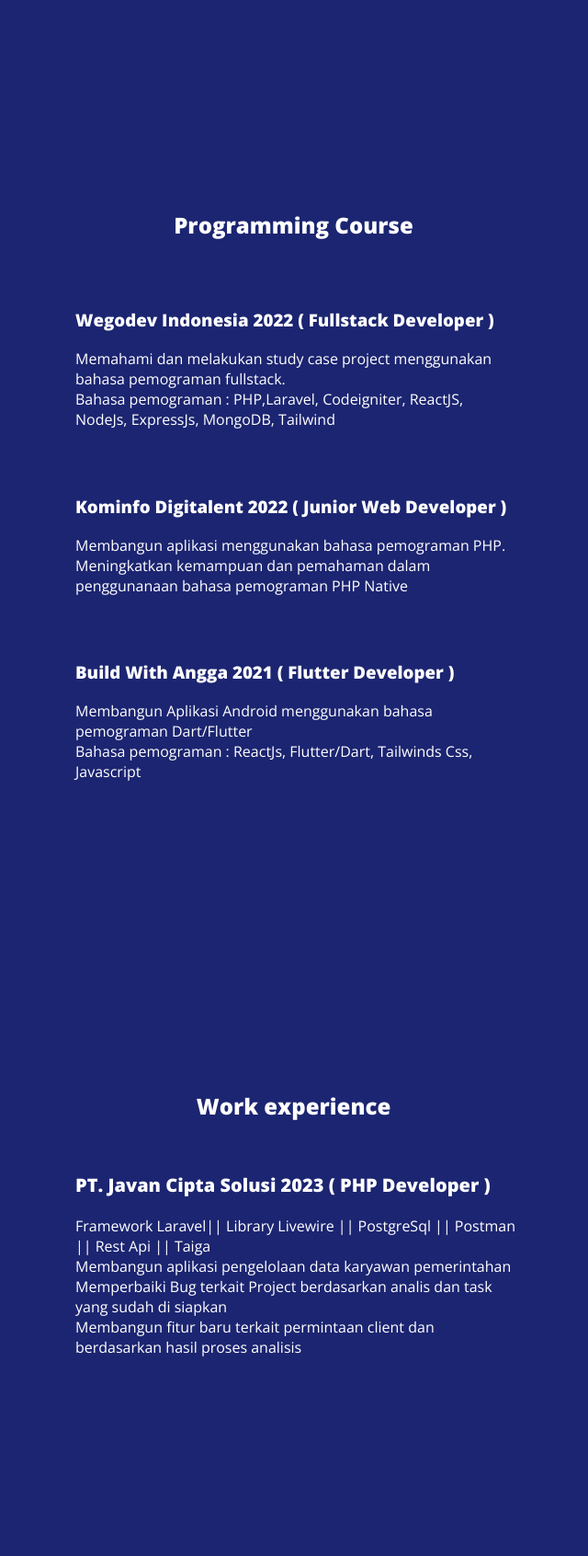
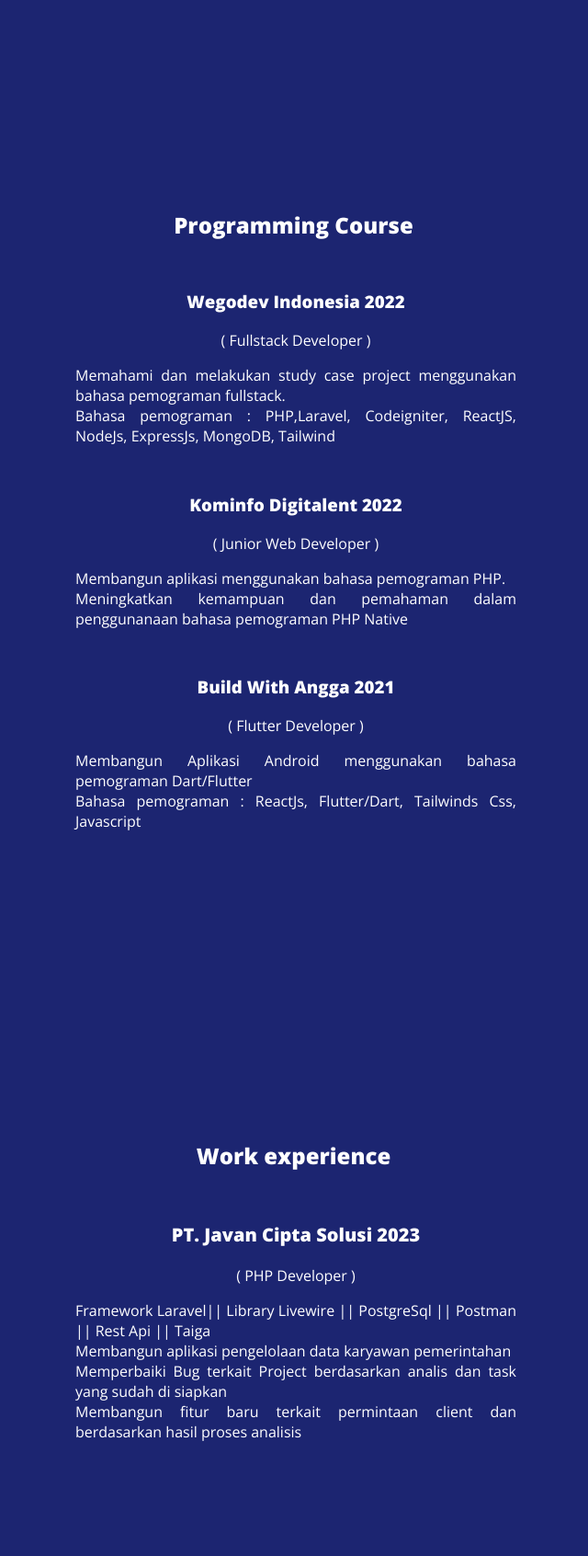
Before and after one commit to Farhannovaal/farhannovaal, a PHP site: page / in a window 1280 px wide. Shown: the part 2280-3972 px from the top of the page at 92% size, without its empty margins (346-986 px from the left). Run offline with PHP 8.4, Linux system fonts and the light colour scheme; some libraries are stand-ins or nearby versions.

Commit message:
Update Terbaru

```diff
--- a/css/edit.css
+++ b/css/edit.css
@@ -303,6 +303,7 @@
   display: flex;
   flex-direction: column;
   gap: 30px;
+  text-align: justify;
 }
 
 .download a {
@@ -477,7 +478,7 @@
 .experienceWork {
   display: flex;
   flex-flow: column wrap;
-  text-align: left;
+  text-align: justify;
   width: 520px;
 }
 
@@ -486,16 +487,15 @@
   flex-flow: column wrap;
   /* justify-content: center; */
   /* align-items: center; */
-  text-align: left;
+  text-align: justify;
   margin: 0;
   padding: 0;
-  gap: 20px;
   list-style: none;
   width: 520px;
 }
 
 .course h3 {
-  text-align: left;
+  text-align: center;
 }
 
 #experience h2 {
@@ -505,7 +505,7 @@
 }
 
 .experienceWork ul h3 {
-  text-align: left;
+  text-align: center;
   font-size: 20px;
 }
 
@@ -699,7 +699,7 @@
     flex-direction: column;
     justify-content: center;
     align-items: center;
-    text-align: left;
+    text-align: align;
     margin: 0;
     padding: 30px;
     gap: 20px;
--- a/index.html
+++ b/index.html
@@ -248,17 +248,20 @@
         <div class="course">
             <h2> Programming Course </h2>
             <ul>
-                <h3> Wegodev Indonesia 2022 ( Fullstack Developer )</h3>
+                <h3> Wegodev Indonesia 2022 </h3>
+                <p style="text-align: center;"> ( Fullstack Developer )</p>
                 <li> Memahami dan melakukan study case project menggunakan bahasa pemograman fullstack. </li>
                 <li> Bahasa pemograman : PHP,Laravel, Codeigniter, ReactJS, NodeJs, ExpressJs, MongoDB, Tailwind</li>
             </ul>
             <ul>
-                <h3> Kominfo Digitalent 2022 ( Junior Web Developer )</h3>
+                <h3> Kominfo Digitalent 2022 </h3>
+                <p style="text-align: center;"> ( Junior Web Developer ) </p>
                 <li> Membangun aplikasi menggunakan bahasa pemograman PHP. </li>
                 <li> Meningkatkan kemampuan dan pemahaman dalam penggunanaan bahasa pemograman PHP Native </li>
             </ul>
             <ul>
-                <h3> Build With Angga 2021 ( Flutter Developer  )</h3>
+                <h3> Build With Angga 2021 </h3>
+                <p style="text-align: center;"> ( Flutter Developer  ) </p>
                 <li> Membangun Aplikasi Android menggunakan bahasa pemograman Dart/Flutter </li>
                 <li> Bahasa pemograman : ReactJs, Flutter/Dart, Tailwinds Css, Javascript </li>
             </ul>
@@ -267,7 +270,8 @@
         <div class="experienceWork">
             <h2> Work experience </h2>
             <ul>
-                <h3> PT. Javan Cipta Solusi 2023 ( PHP Developer ) </h3>
+                <h3> PT. Javan Cipta Solusi 2023</h3>
+                    <p style="text-align: center;"> ( PHP Developer ) </p>
                     <li> Framework Laravel|| Library Livewire || PostgreSql || Postman || Rest Api || Taiga </li>
                         <li> Membangun aplikasi pengelolaan data karyawan pemerintahan</li>
                         <li> Memperbaiki Bug terkait Project berdasarkan analis dan task yang sudah di siapkan </li>
```
